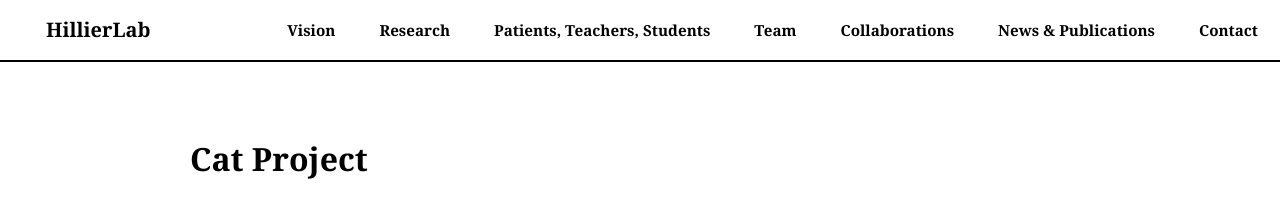
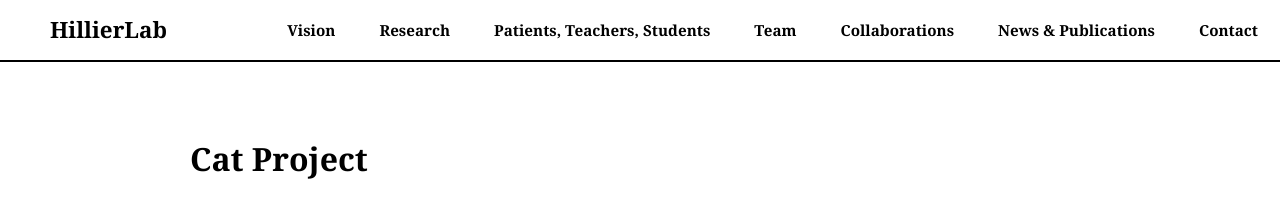
Before and after one commit to dzsano/rottenbillerdavid.github.io, a Jekyll site: the page built from cat.md, in a window 1280 px wide. Shown: the top 209 px of the page. Built offline with Jekyll 4.4.1, drawn with Linux system fonts in a browser that asks for light colours.

Commit message:
Update story.html

```diff
--- a/_layouts/story.html
+++ b/_layouts/story.html
@@ -33,8 +33,8 @@ nav {
 
 nav .brand {
   font-weight: bold;
-  font-size: 1.25rem; /* 10% larger */
-  padding: 8px 14px;
+  font-size: 1.4rem; /* matches index.html */
+  padding: 10px 18px;
   border-radius: 4px;
   transition: all 0.3s ease;
 }
```
